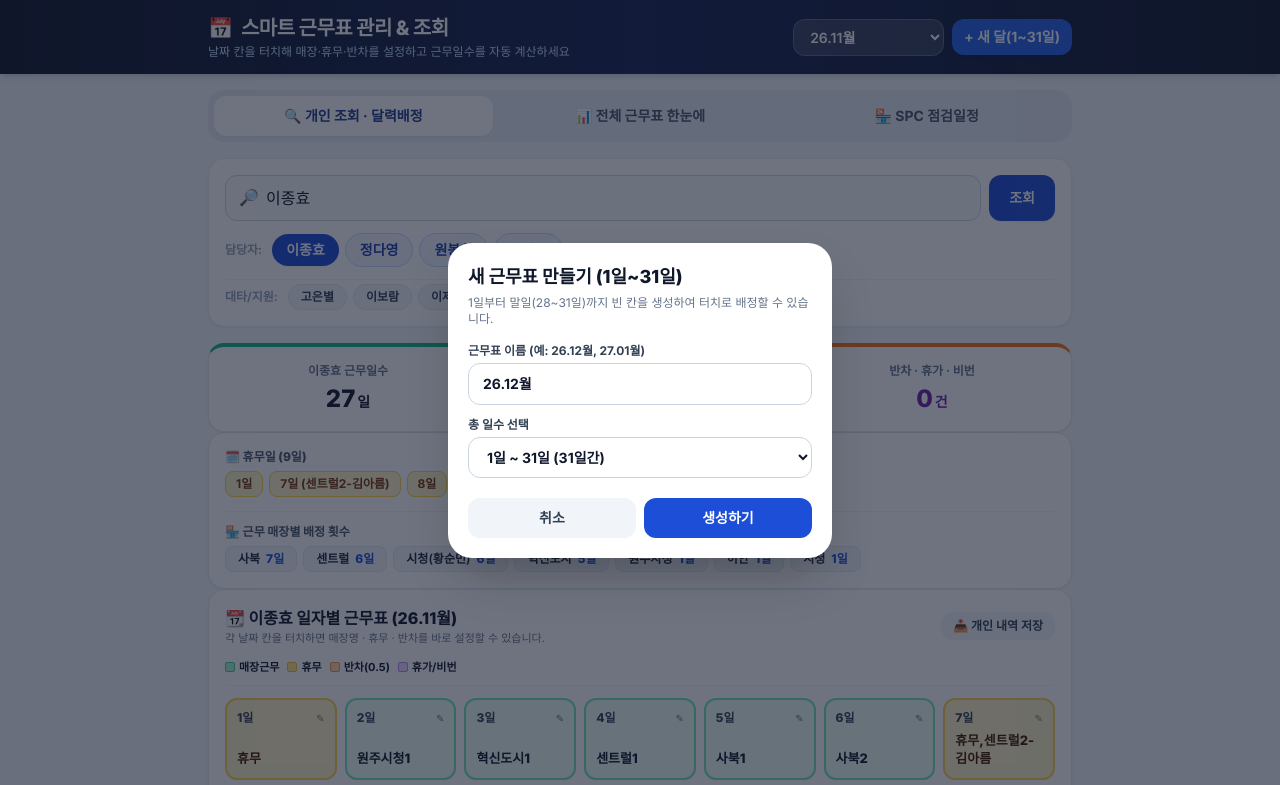
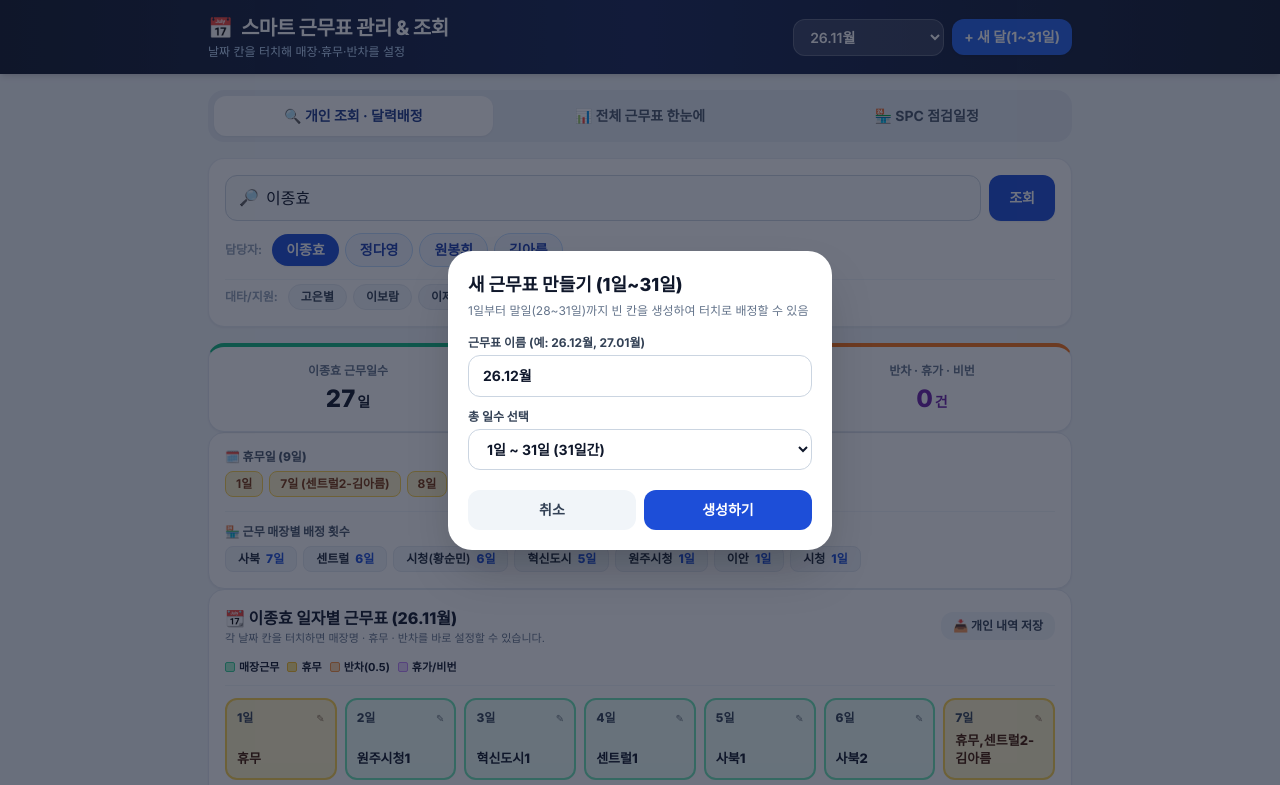
Before and after one commit to chonesis13-cyber/paris, a plain HTML site: page index.html in a window 1280 px wide. Both pictures are taken after a click on the button "+ 새 달(1~31일)". Shown: the top 785 px of the page. Drawn offline with nearby package versions, Linux system fonts and the light colour scheme.

Commit message:
Update HTML text for clarity and conciseness

```diff
--- a/index.html
+++ b/index.html
@@ -65,7 +65,7 @@
           <span class="text-xl">📅</span>
           <h1 class="text-lg sm:text-xl font-extrabold tracking-tight">스마트 근무표 관리 & 조회</h1>
         </div>
-        <p class="text-xs text-blue-200 mt-0.5">날짜 칸을 터치해 매장·휴무·반차를 설정하고 근무일수를 자동 계산하세요</p>
+        <p class="text-xs text-blue-200 mt-0.5">날짜 칸을 터치해 매장·휴무·반차를 설정</p>
       </div>
 
       <!-- 월 선택 및 새 근무표 컨트롤 -->
@@ -141,7 +141,7 @@
         <div class="flex flex-wrap items-center justify-between gap-2 mb-3">
           <div>
             <h2 class="text-base font-extrabold text-slate-800" id="allTableTitle">전체 근무표 (칸 터치 시 수정 가능)</h2>
-            <p class="text-xs text-slate-500">원하는 담당자의 날짜 칸을 터치하면 매장/휴무/반차를 바로 변경할 수 있습니다.</p>
+            <p class="text-xs text-slate-500">원하는 담당자의 날짜 칸을 터치해서 매장/휴무/반차를 바로 변경할 수 있음</p>
           </div>
           <div class="flex flex-wrap gap-2">
             <button onclick="openAddWorkerModal()" class="bg-slate-800 hover:bg-slate-700 text-white text-xs font-bold px-3 py-2 rounded-xl transition">
@@ -302,7 +302,7 @@
   <div id="newMonthModal" class="fixed inset-0 z-50 hidden flex items-center justify-center bg-slate-900/60 p-4 modal-backdrop" onclick="if(event.target===this) closeNewMonthModal()">
     <div class="bg-white w-full max-w-sm rounded-3xl p-5 shadow-2xl">
       <h3 class="text-lg font-extrabold text-slate-900 mb-1">새 근무표 만들기 (1일~31일)</h3>
-      <p class="text-xs text-slate-500 mb-4">1일부터 말일(28~31일)까지 빈 칸을 생성하여 터치로 배정할 수 있습니다.</p>
+      <p class="text-xs text-slate-500 mb-4">1일부터 말일(28~31일)까지 빈 칸을 생성하여 터치로 배정할 수 있음</p>
 
       <div class="space-y-3">
         <div>
```
